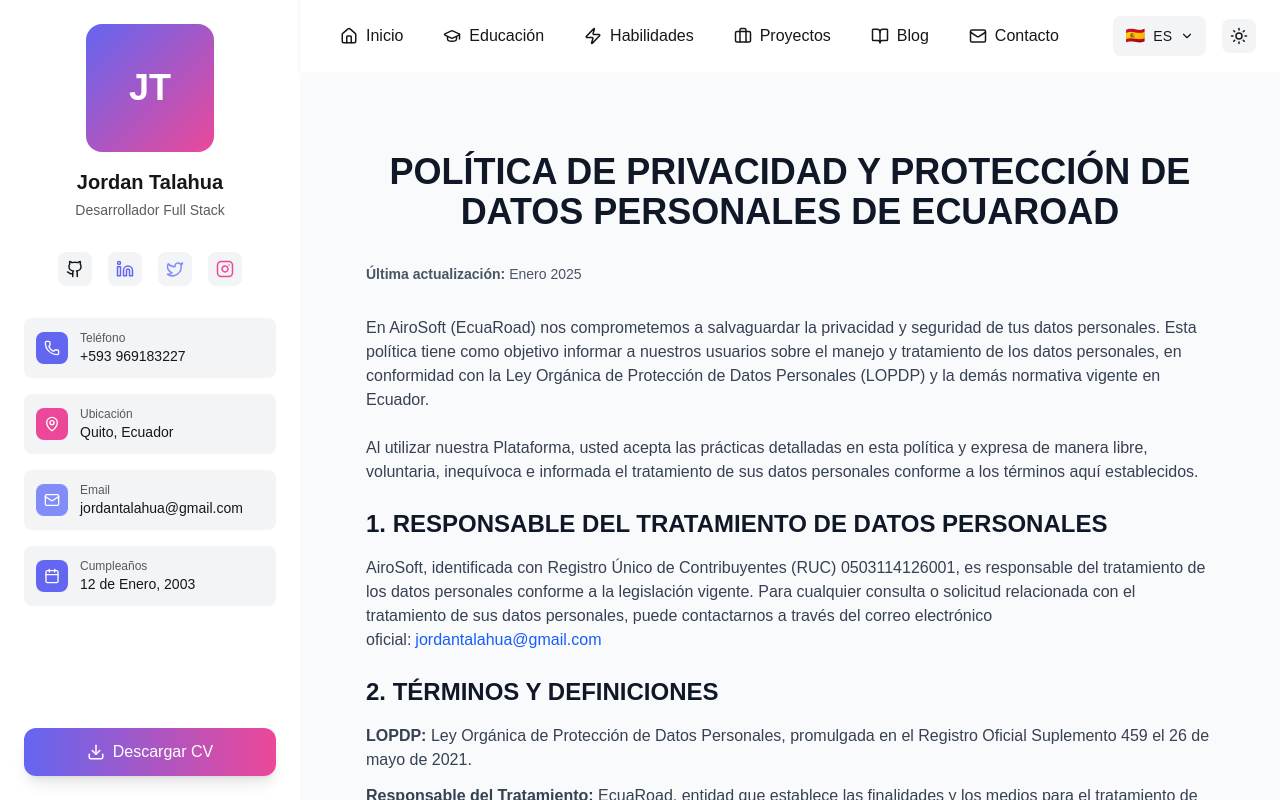
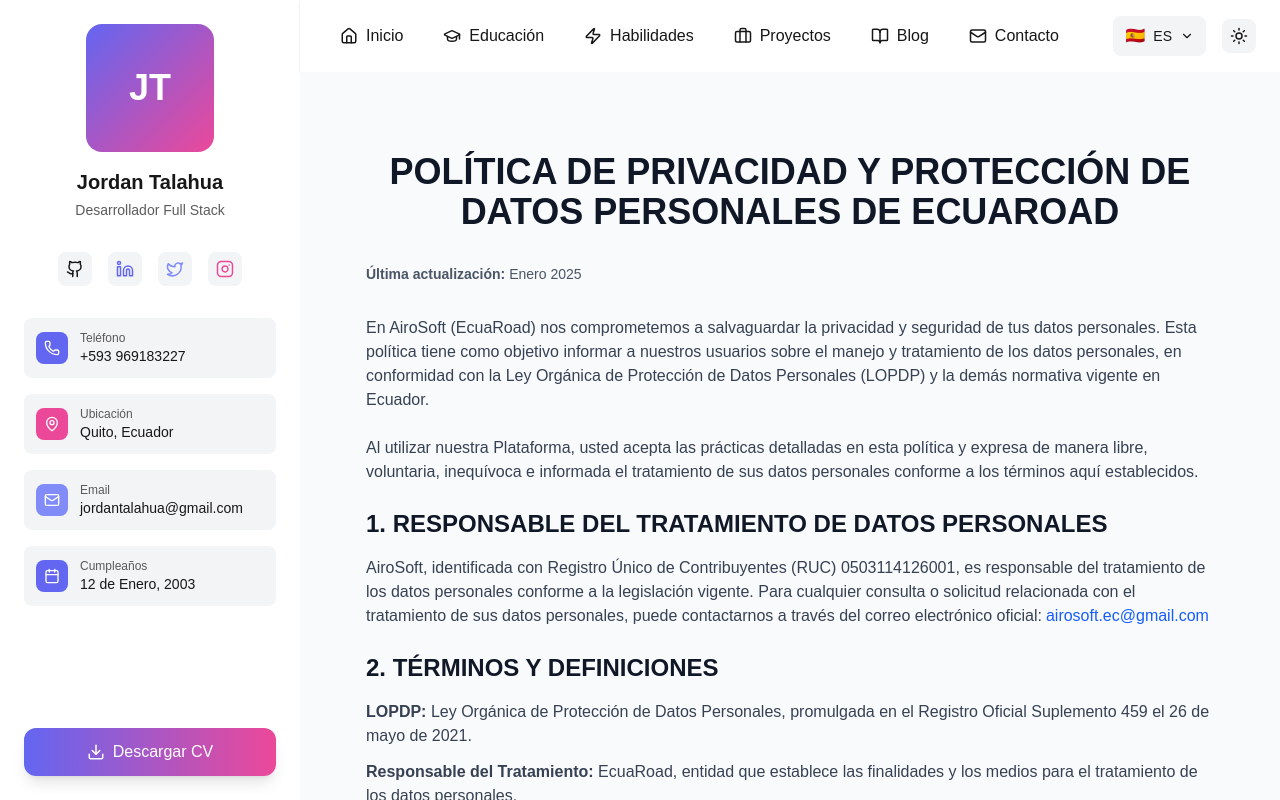
Before and after one commit to jordantalahua123/portafolioJordan, a Next.js app: page /politicas-privacidad in a window 1280 px wide. Built offline with nearby package versions, Linux system fonts and the light colour scheme.

Commit message:
fix: correo

```diff
--- a/src/app/guia-ejercicio-derechos/page.tsx
+++ b/src/app/guia-ejercicio-derechos/page.tsx
@@ -95,7 +95,7 @@
                                 <p className="mt-2"><strong>Cómo ejercerlo en EcuaRoad:</strong></p>
                                 <ul className="list-disc pl-6 space-y-1">
                                     <li><strong>Directamente en la app:</strong> Acceder a &quot;Configuración&quot; → &quot;Mi Perfil&quot; → Editar datos</li>
-                                    <li><strong>Por solicitud formal:</strong> Si no puede hacerlo directamente, enviar solicitud a jordantalahua@gmail.com</li>
+                                    <li><strong>Por solicitud formal:</strong> Si no puede hacerlo directamente, enviar solicitud a airosoft.ec@gmail.com</li>
                                 </ul>
                                 <div className="bg-green-50 dark:bg-green-900/20 p-3 rounded mt-2">
                                     <p className="text-sm"><strong>Ejemplo práctico:</strong></p>
@@ -273,7 +273,7 @@
 
                                 <div className="space-y-3">
                                     <p><strong>Método preferido:</strong> Correo electrónico</p>
-                                    <p><strong>Dirección:</strong> <a href="mailto:jordantalahua@gmail.com" className="text-blue-600 dark:text-blue-400 hover:underline">jordantalahua@gmail.com</a></p>
+                                    <p><strong>Dirección:</strong> <a href="mailto:airosoft.ec@gmail.com" className="text-blue-600 dark:text-blue-400 hover:underline">airosoft.ec@gmail.com</a></p>
                                     <p><strong>Asunto del correo:</strong> &quot;Solicitud Ejercicio de Derecho [TIPO DE DERECHO] - [TU NOMBRE]&quot;</p>
 
                                     <div className="bg-gray-100 dark:bg-gray-800 p-4 rounded mt-3">
@@ -398,7 +398,7 @@
                                         <h4 className="font-semibold">Opción 1: Solicitud de Revisión Interna</h4>
                                         <p className="text-sm">
                                             Dentro de 10 días hábiles desde la respuesta, puede solicitar una revisión interna dirigida al Delegado
-                                            de Protección de Datos de EcuaRoad a <a href="mailto:jordantalahua@gmail.com" className="text-blue-600 dark:text-blue-400 hover:underline">jordantalahua@gmail.com</a>
+                                            de Protección de Datos de EcuaRoad a <a href="mailto:airosoft.ec@gmail.com" className="text-blue-600 dark:text-blue-400 hover:underline">airosoft.ec@gmail.com</a>
                                         </p>
                                     </div>
 
@@ -468,7 +468,7 @@
                         <h2 className="text-2xl font-bold text-gray-900 dark:text-white mb-4">CONTACTO PARA EJERCICIO DE DERECHOS</h2>
                         <div className="bg-gray-100 dark:bg-gray-800 p-6 rounded-lg">
                             <p><strong>Responsable de Protección de Datos:</strong> EcuaRoad</p>
-                            <p className="mt-2"><strong>Correo electrónico:</strong> <a href="mailto:jordantalahua@gmail.com" className="text-blue-600 dark:text-blue-400 hover:underline">jordantalahua@gmail.com</a></p>
+                            <p className="mt-2"><strong>Correo electrónico:</strong> <a href="mailto:airosoft.ec@gmail.com" className="text-blue-600 dark:text-blue-400 hover:underline">airosoft.ec@gmail.com</a></p>
                             <p><strong>Teléfono:</strong> +593 969 183 227</p>
                             <p><strong>Dirección física:</strong> Latacunga, Ecuador</p>
                             <p><strong>Sitio web:</strong> <a href="https://jordantalahua.netlify.app/" target="_blank" rel="noopener noreferrer" className="text-blue-600 dark:text-blue-400 hover:underline">https://jordantalahua.netlify.app/</a></p>
--- a/src/app/politicas-privacidad/page.tsx
+++ b/src/app/politicas-privacidad/page.tsx
@@ -29,7 +29,7 @@
                             AiroSoft, identificada con Registro Único de Contribuyentes (RUC) 0503114126001, es responsable del tratamiento
                             de los datos personales conforme a la legislación vigente. Para cualquier consulta o solicitud relacionada con el
                             tratamiento de sus datos personales, puede contactarnos a través del correo electrónico oficial:
-                            <a href="mailto:jordantalahua@gmail.com" className="text-blue-600 dark:text-blue-400 hover:underline ml-1">jordantalahua@gmail.com</a>
+                            <a href="mailto:airosoft.ec@gmail.com" className="text-blue-600 dark:text-blue-400 hover:underline ml-1">airosoft.ec@gmail.com</a>
                         </p>
                     </section>
 
@@ -501,7 +501,7 @@
                         <p>
                             EcuaRoad NO está dirigida a menores de 18 años. No recopilamos conscientemente información personal de menores.
                             Si un padre o tutor descubre que un menor ha proporcionado información personal sin su consentimiento, debe
-                            contactarnos inmediatamente a <a href="mailto:jordantalahua@gmail.com" className="text-blue-600 dark:text-blue-400 hover:underline">jordantalahua@gmail.com</a> para
+                            contactarnos inmediatamente a <a href="mailto:airosoft.ec@gmail.com" className="text-blue-600 dark:text-blue-400 hover:underline">airosoft.ec@gmail.com</a> para
                             proceder con la eliminación de dichos datos.
                         </p>
                     </section>
@@ -512,7 +512,7 @@
                             Si tiene preguntas, inquietudes o desea ejercer sus derechos sobre protección de datos personales, puede contactarnos a través de:
                         </p>
                         <div className="bg-gray-100 dark:bg-gray-800 p-6 rounded-lg mt-4">
-                            <p><strong>Correo electrónico:</strong> <a href="mailto:jordantalahua@gmail.com" className="text-blue-600 dark:text-blue-400 hover:underline">jordantalahua@gmail.com</a></p>
+                            <p><strong>Correo electrónico:</strong> <a href="mailto:airosoft.ec@gmail.com" className="text-blue-600 dark:text-blue-400 hover:underline">airosoft.ec@gmail.com</a></p>
                             <p><strong>Teléfono:</strong> +593 969 183 227</p>
                             <p><strong>Dirección física:</strong> Latacunga</p>
                             <p className="mt-4"><strong>Guía para ejercicio de derechos:</strong> <a href="/guia-ejercicio-derechos" className="text-blue-600 dark:text-blue-400 hover:underline">Ver Guía Completa</a></p>
--- a/src/app/terminos-condiciones/page.tsx
+++ b/src/app/terminos-condiciones/page.tsx
@@ -323,7 +323,7 @@
                             <li>Revocar consentimiento en cualquier momento</li>
                         </ul>
                         <p>
-                            Para ejercer estos derechos, contactar a: <a href="mailto:jordantalahua@gmail.com" className="text-blue-600 dark:text-blue-400 hover:underline">jordantalahua@gmail.com</a>
+                            Para ejercer estos derechos, contactar a: <a href="mailto:airosoft.ec@gmail.com" className="text-blue-600 dark:text-blue-400 hover:underline">airosoft.ec@gmail.com</a>
                         </p>
                     </section>
 
@@ -384,7 +384,7 @@
                         <h2 className="text-2xl font-bold text-gray-900 dark:text-white mb-4">14. CONTACTO</h2>
                         <p>Para preguntas, consultas o ejercicio de derechos:</p>
                         <div className="bg-gray-100 dark:bg-gray-800 p-6 rounded-lg mt-4">
-                            <p><strong>Correo electrónico:</strong> <a href="mailto:jordantalahua@gmail.com" className="text-blue-600 dark:text-blue-400 hover:underline">jordantalahua@gmail.com</a></p>
+                            <p><strong>Correo electrónico:</strong> <a href="mailto:airosoft.ec@gmail.com" className="text-blue-600 dark:text-blue-400 hover:underline">airosoft.ec@gmail.com</a></p>
                             <p><strong>Sitio web:</strong> <a href="https://jordantalahua.netlify.app/" target="_blank" rel="noopener noreferrer" className="text-blue-600 dark:text-blue-400 hover:underline">https://jordantalahua.netlify.app/</a></p>
                             <p><strong>Dirección:</strong> Latacunga</p>
                             <p><strong>Teléfono:</strong> +593 969 183 227</p>
```
